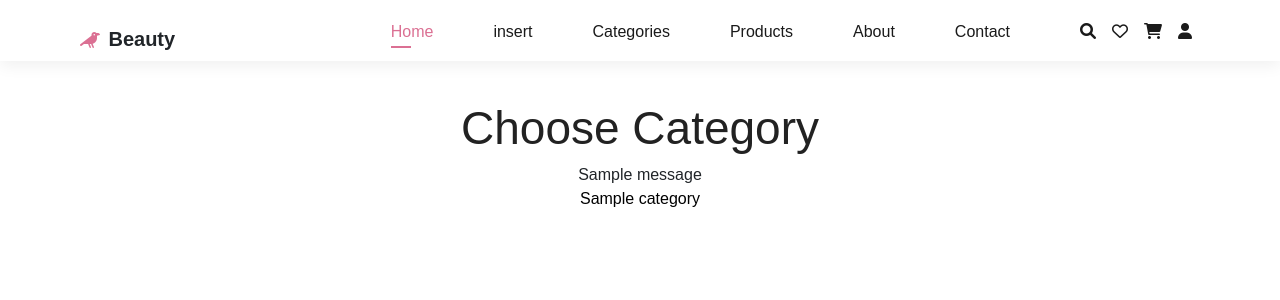
After one commit to sebasaad/cosmetic, a Django app: template beauty/templates/beauty/categories.html in a window 1280 px wide. The commit adds this page. Shown: the top 300 px of the page. Run offline with Django 3.2, Linux system fonts and the light colour scheme; the template is opened without the code that fills it: most values are stand-ins (such as "Sample title", 1, 10 or a date in 2020); one stand-in notice (Sample message) is shown; some libraries are stand-ins or nearby versions.

Commit message:
add category

```diff
--- a/beauty/static/css/style.css
+++ b/beauty/static/css/style.css
@@ -153,6 +153,14 @@ body{
 #hero p {
     color: aqua
 
+}
+.ch-cat li a{
+    text-decoration: none;
+    color: #000;
+}
+.ch-cat li a:hover{
+
+    color: palevioletred;
 }
 .cart{
     position: fixed;
@@ -353,4 +361,21 @@ img{
         font-size: 24px;
     }
 
+    #hero {
+        height: 70vh;
+
+        background-position: top 30% right 30%;
+
+    }
+    #categories{
+        justify-content: center;
+
+    }
+
+
+
+
+    #product1 .pro-container .pro{
+        justify-content: center;
+    }
 }
--- /dev/null
+++ b/beauty/templates/beauty/categories.html
@@ -0,0 +1,34 @@
+{% extends "beauty/layout.html" %}
+{% load static %}
+{% block content %}
+{% csrf_token %}
+
+
+
+<section id="product1" class="section-p1" style="text-align:center ;">
+  <h2><a class="nav-link" >Choose Category</a></h2>
+
+
+
+
+      {% if messages %}
+      <div class="messages">
+          {% for message in messages %}
+              {{ message }}
+          {% endfor %}
+      </div>
+      {% endif %}
+
+      {% for n in categories %}
+      <div class="ch-cat">
+       <li><a href="{% url 'categories_choose' n.id %}">{{ n.categoryName }}</a></li>
+       </div>
+       {% endfor %}
+
+
+
+</div>
+</section>
+
+
+        {% endblock %}
--- a/beauty/templates/beauty/index.html
+++ b/beauty/templates/beauty/index.html
@@ -8,7 +8,7 @@
   </section>
 
 
-  <section id="categories" class="section-p1" style="display: flex; align-items:center; justify-content:space-between; flex-wrap: wrap;">
+  <section id="categories" class="section-p1" style="display: flex; align-items:center; justify-content:space-between; flex-wrap: wrap; margin-top: 15px; ">
     <div class="ca-box" style="width: 180px; text-align:center; padding: 25px 15px; cursor: pointer; box-shadow: 20px 20px 34px rgba(0, 0, 0, 0.03) ; border: 1px solid #cce7d0; border-radius: 4px; margin: 15px 0; ">
         <img src="{% static 'images/lotion.jpg'%}" style="height: 120px; width:100%; border-radius: 4px; margin-bottom: 10px; "/>
         <h6 style=" display:inline-block; padding: 9px 8px 6px 8px; line-height:1; border-radius:4px ; background-color: #fddde4; ">Lotions</h6>
@@ -79,7 +79,7 @@
 
   </section>
   <section id="product1" class="section-p1" style="text-align:center ;">
-    <h2><a class="nav-link" href="{% url 'create' %}">Featured Products</a></h2>
+    <h2><a class="nav-link">Featured Products</a></h2>
     <p>
         Special product and new collection
     </p>
--- a/beauty/templates/beauty/layout.html
+++ b/beauty/templates/beauty/layout.html
@@ -32,7 +32,7 @@
                         <ul id="nav">
                             <li><a class="active" href="{% url 'index' %}">Home</a></li>
                             <li><a href="{% url 'create' %}">insert</a></li>
-                            <li><a href="{% url 'category' %}">Categories</a></li>
+                            <li><a href="{% url 'categories' %}">Categories</a></li>
                             <li><a href="#">Products</a></li>
                             <li><a href="#">About</a></li>
                             <li><a href="#">Contact</a></li>
--- a/beauty/urls.py
+++ b/beauty/urls.py
@@ -9,6 +9,8 @@ urlpatterns = [
     path("logout", views.logout_view, name="logout"),
     path("register", views.register, name="register"),
     path("create", views.createListing, name="create"),
-    path("category", views.category, name="category"),
+    path("categories",views.categories, name="categories"),
+    path("categories/<int:id>", views.categories_choose, name="categories_choose"),
+
 
 ]
```
Also changed, not shown: beauty/templates/beauty/category.html (deleted, +0 -29 lines), beauty/views.py (+14 -2 lines), db.sqlite3.
